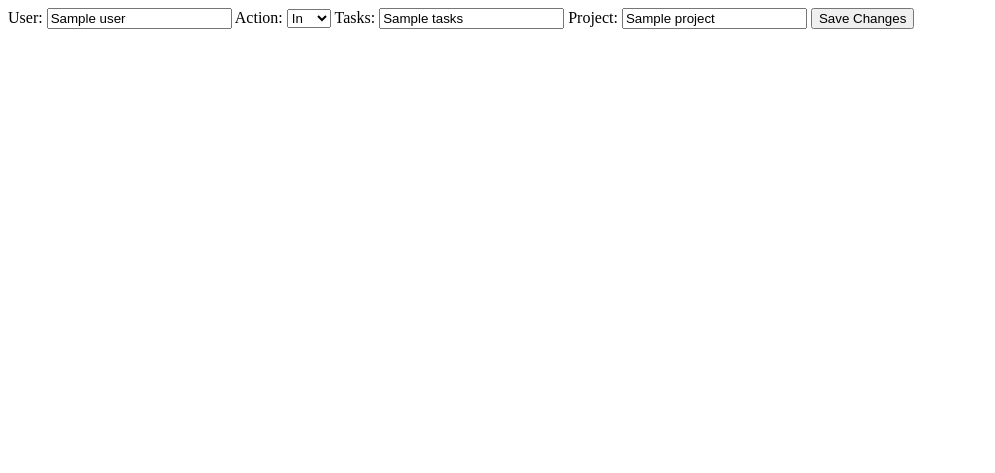
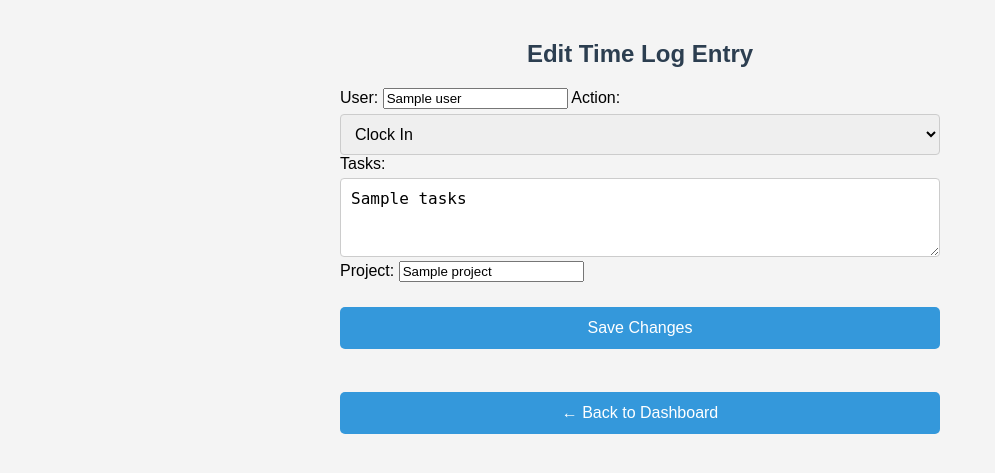
Before and after one commit to Seanmorais09/contractor, a Flask app: template templates/edit.html in a window 1280 px wide. Shown: the top 473 px of the page, without its empty margins (0-995 px from the left). Run offline with Flask 3, Linux system fonts and the light colour scheme; the template is opened without the code that fills it: most values are stand-ins (such as "Sample title", 1, 10 or a date in 2020).

Commit message:
Update edit.html

```diff
--- a/templates/edit.html
+++ b/templates/edit.html
@@ -1,18 +1,33 @@
-<form method="POST">
-  <label>User:</label>
-  <input type="text" name="user" value="{{ entry['user'] }}" required>
+<!DOCTYPE html>
+<html lang="en">
+<head>
+  <meta charset="UTF-8">
+  <title>Edit Entry</title>
+  <link rel="stylesheet" href="{{ url_for('static', filename='style.css') }}">
+</head>
+<body>
+  <h2>Edit Time Log Entry</h2>
 
-  <label>Action:</label>
-  <select name="action">
-    <option value="in" {% if entry['action'] == 'in' %}selected{% endif %}>In</option>
-    <option value="out" {% if entry['action'] == 'out' %}selected{% endif %}>Out</option>
-  </select>
+  <form method="post">
+    <label for="user">User:</label>
+    <input type="text" id="user" name="user" value="{{ entry.user }}" required>
 
-  <label>Tasks:</label>
-  <input type="text" name="tasks" value="{{ entry['tasks'] }}">
+    <label for="action">Action:</label>
+    <select id="action" name="action" required>
+      <option value="in" {% if entry.action == 'in' %}selected{% endif %}>Clock In</option>
+      <option value="out" {% if entry.action == 'out' %}selected{% endif %}>Clock Out</option>
+    </select>
 
-  <label>Project:</label>
-  <input type="text" name="project" value="{{ entry['project'] }}">
+    <label for="tasks">Tasks:</label>
+    <textarea id="tasks" name="tasks" rows="3">{{ entry.tasks }}</textarea>
 
-  <button type="submit">Save Changes</button>
-</form>
+    <label for="project">Project:</label>
+    <input type="text" id="project" name="project" value="{{ entry.project }}">
+
+    <button type="submit">Save Changes</button>
+  </form>
+
+  <br>
+  <a href="{{ url_for('dashboard') }}"><button>← Back to Dashboard</button></a>
+</body>
+</html>
```
